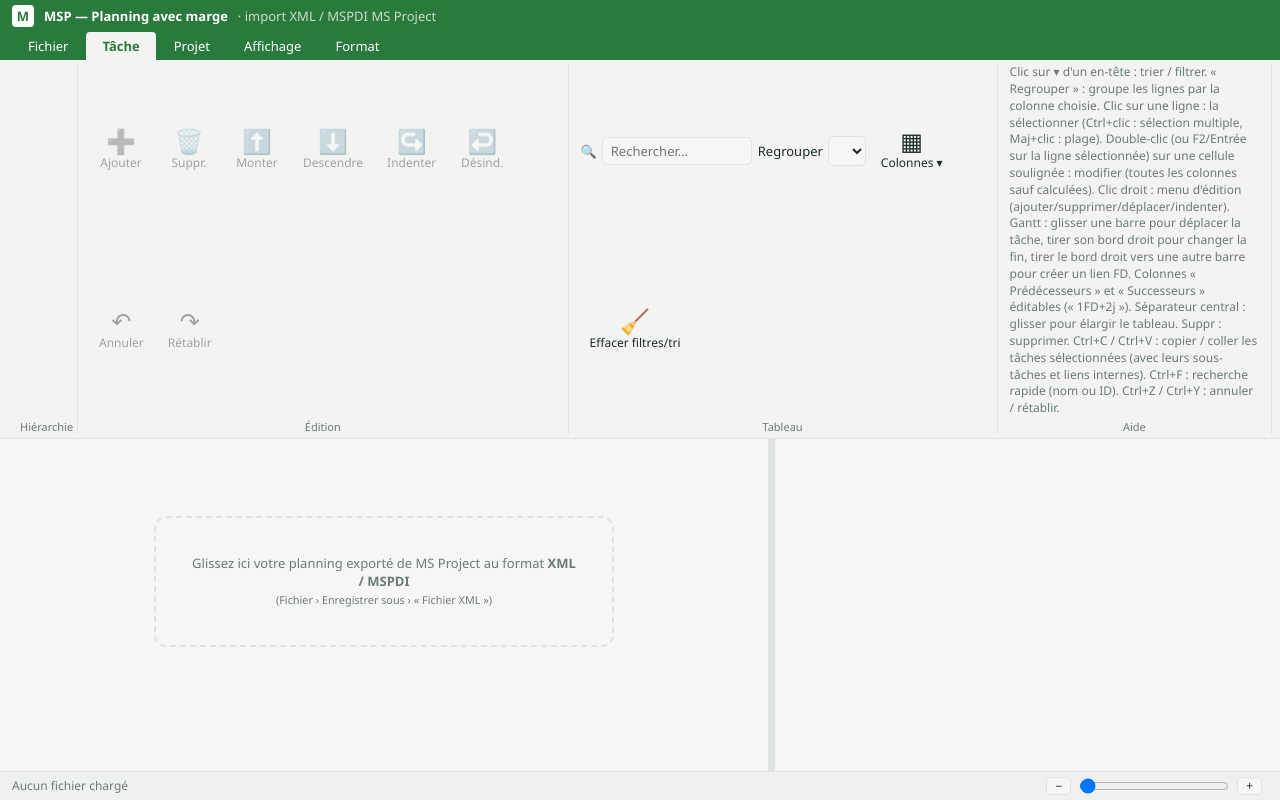
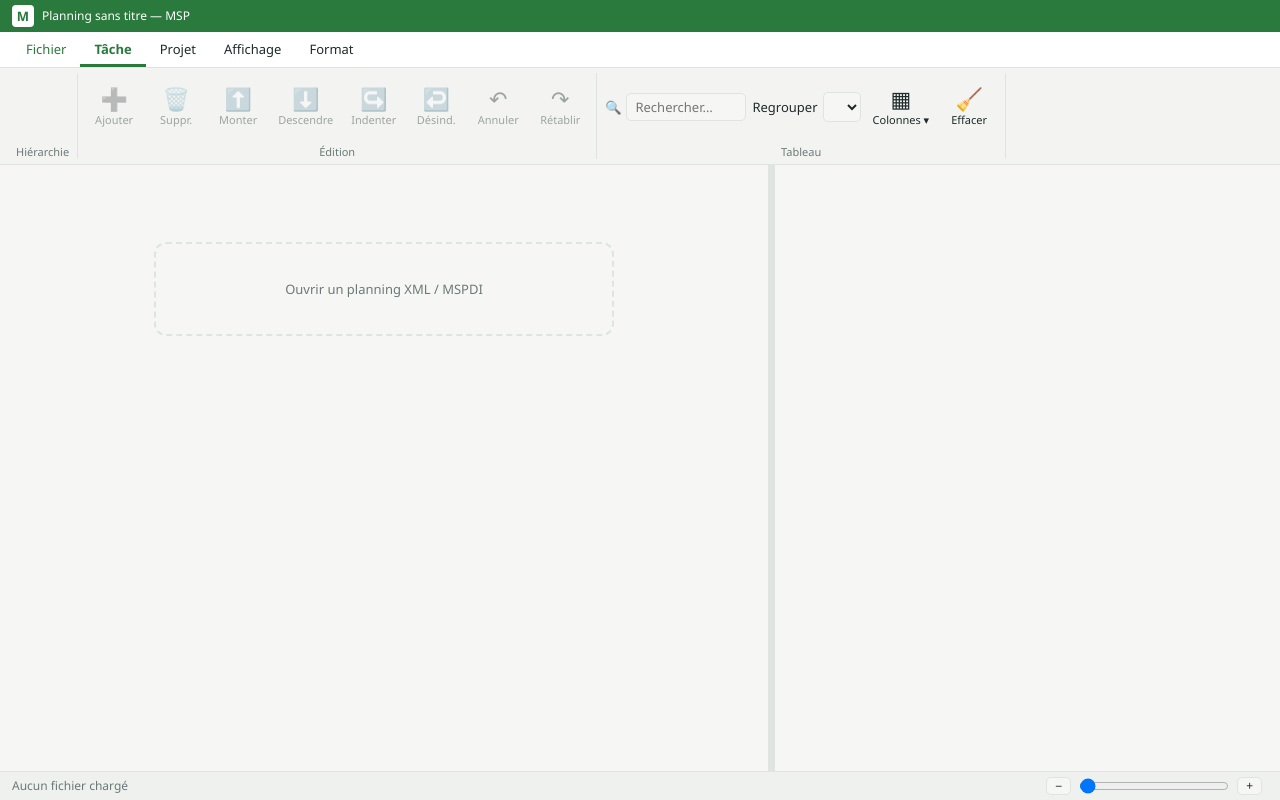
Before and after one commit to Louis-Proffit/msp, a website: page msp.html in a window 1280 px wide. Drawn offline with Linux system fonts and the light colour scheme.

Commit message:
v19 : bandeau compact inspiré de MS Project
Co-authored-by: Copilot <223556219+Copilot@users.noreply.github.com>

```diff
--- a/msp.html
+++ b/msp.html
@@ -69,50 +69,52 @@ tr.grph td{background:var(--hd);font-weight:700}tr.grph em{color:var(--mu);font-
 .lb{position:absolute;top:6px;font-size:11px;color:var(--mu);white-space:nowrap;pointer-events:none}
 .pan h4{margin:8px 0 3px;font-size:12px;color:var(--mu)}.pan select{width:100%;margin-top:2px}
 th,.gh{background:linear-gradient(var(--pn),var(--hd))}
-#title{display:flex;align-items:center;gap:10px;padding:5px 12px;background:var(--ti);color:#fff;font-weight:600}
-#title .sub{font-weight:400;opacity:.75}
+#title{display:flex;align-items:center;gap:8px;min-height:32px;padding:4px 12px;background:var(--ti);color:#fff;font-weight:500;font-size:12px}
 .logo{display:grid;place-items:center;width:22px;height:22px;border-radius:4px;background:#fff;color:var(--ti);font-size:13px}
 #rib{display:block!important;padding:0!important;gap:0!important;background:var(--rb);border-bottom:1px solid var(--ln);position:relative;z-index:30}
-#tabs{display:flex;gap:2px;padding:0 12px;background:var(--ti)}
-#tabs button{border:0;border-radius:4px 4px 0 0;background:transparent;color:#fff;padding:5px 16px}
-#tabs button:hover{background:#ffffff26}#tabs button.on{background:var(--rb);color:var(--ti);font-weight:600}
-.bar{display:flex;align-items:stretch;min-height:92px;padding:4px 8px}.bar[hidden]{display:none}
-.g{display:flex;flex-direction:column;padding:0 12px;border-right:1px solid var(--ln);min-width:70px}
+#tabs{display:flex;gap:0;padding:0 12px;background:var(--pn);border-bottom:1px solid var(--ln)}
+#tabs button{border:0;border-bottom:3px solid transparent;border-radius:0;background:transparent;color:var(--tx);padding:8px 14px 6px}
+#tabs button[data-t=f]{color:var(--ti)}
+#tabs button:hover{background:color-mix(in srgb,var(--ti) 8%,var(--pn))}
+#tabs button.on{border-bottom-color:var(--ti);background:var(--pn);color:var(--ti);font-weight:600}
+.bar{display:flex;align-items:stretch;min-height:96px;padding:5px 8px;background:var(--rb);overflow-x:auto}.bar[hidden]{display:none}
+.g{display:flex;flex-direction:column;padding:0 8px;border-right:1px solid var(--ln);min-width:70px}
+#tab-t .g{flex:none}#tab-t .row{flex-wrap:nowrap}#tab-t .big{min-width:56px;padding:4px 5px}
 .g .row{flex:1;display:flex;align-items:center;gap:6px;flex-wrap:wrap}.g .col{flex-direction:column;align-items:flex-start;justify-content:center}
-.g h5{margin:2px 0 0;text-align:center;font-weight:400;font-size:11px;color:var(--mu)}
-.g label{color:var(--tx)}.hint{max-width:300px;font-size:12px;color:var(--mu)}
-.big{display:flex;flex-direction:column;align-items:center;gap:2px;min-width:62px;padding:6px 8px;border:1px solid transparent;background:transparent;border-radius:4px;font-size:12px}
-.big i{font-style:normal;font-size:24px;line-height:1}
-.big:hover{background:color-mix(in srgb,var(--ti) 14%,var(--rb));border-color:var(--ln)}
+.g h5{margin:3px 0 0;text-align:center;font-weight:400;font-size:11px;color:var(--mu)}
+.g label{color:var(--tx)}.hint{max-width:220px;font-size:11px;color:var(--mu)}
+.big{display:flex;flex-direction:column;align-items:center;justify-content:center;gap:3px;min-width:58px;min-height:62px;padding:5px 7px;border:1px solid transparent;background:transparent;border-radius:3px;font-size:11px}
+.big i{font-style:normal;font-size:22px;line-height:1}
+.big:hover{background:color-mix(in srgb,var(--ti) 10%,var(--rb));border-color:var(--ln)}
+#q{max-width:120px}
+@media(max-width:700px){#tabs{padding:0 4px}#tabs button{padding:8px 9px 6px}.g{flex:none}.g .row{flex-wrap:nowrap}}
 #sb{display:flex;align-items:center;gap:16px;padding:3px 12px;background:var(--hd);border-top:1px solid var(--ln);font-size:12px}
 #sb #stats{flex:1;background:none;border:0;padding:0}
 #zm{display:flex;align-items:center;gap:6px}#zm button{padding:0 8px}#zm input{width:150px}
 </style>
 </head>
 <body>
-<div id="title"><b class="logo">M</b><span id="ttl">MSP — Planning avec marge</span><span class="sub">· import XML / MSPDI MS Project</span></div>
+<div id="title"><b class="logo">M</b><span id="ttl">Planning sans titre — MSP</span></div>
 <header id="rib">
 <nav id="tabs"><button data-t="f">Fichier</button><button data-t="t" class="on">Tâche</button><button data-t="p">Projet</button><button data-t="v">Affichage</button><button data-t="m">Format</button></nav>
 <input type="file" id="file" accept=".xml,.mspdi,.mpp,application/xml,text/xml" hidden>
 
 <div class="bar" id="tab-f" hidden>
 <section class="g"><div class="row"><button class="big" onclick="file.click()"><i>📂</i>Ouvrir</button></div><h5>Fichier</h5></section>
-<section class="g"><div class="row"><button class="big" id="bx" disabled><i>🗂️</i>XML Project</button><button class="big" id="bc" disabled><i>📊</i>CSV (Excel)</button><button class="big" id="bh" disabled><i>🌐</i>HTML</button><button class="big" id="bp" disabled><i>📄</i>PDF</button><button class="big" id="bpptx" disabled><i>PPT</i>PPTX (sélection)</button></div><h5>Exporter (vue courante / sélection)</h5></section>
+<section class="g"><div class="row"><button class="big" id="bx" disabled><i>🗂️</i>XML</button><button class="big" id="bc" disabled><i>📊</i>CSV</button><button class="big" id="bh" disabled><i>🌐</i>HTML</button><button class="big" id="bp" disabled><i>📄</i>PDF</button><button class="big" id="bpptx" disabled><i>PPT</i>PPTX</button></div><h5>Exporter</h5></section>
 </div>
 
 <div class="bar" id="tab-t">
 <section class="g"><div class="row"><span id="lv"></span></div><h5>Hiérarchie</h5></section>
 <section class="g"><div class="row"><button class="big" id="bAdd" disabled><i>➕</i>Ajouter</button><button class="big" id="bDel" disabled><i>🗑️</i>Suppr.</button><button class="big" id="bUp" disabled><i>⬆️</i>Monter</button><button class="big" id="bDn" disabled><i>⬇️</i>Descendre</button><button class="big" id="bInd" disabled><i>↪️</i>Indenter</button><button class="big" id="bOut" disabled><i>↩️</i>Désind.</button><button class="big" id="bUn" disabled><i>↶</i>Annuler</button><button class="big" id="bRe" disabled><i>↷</i>Rétablir</button></div><h5>Édition</h5></section>
-<section class="g"><div class="row"><label>🔍 <input type="search" id="q" placeholder="Rechercher…" style="width:150px" title="Recherche rapide sur le nom / ID (Ctrl+F)"></label><label>Regrouper <select id="grp"></select></label><details class="dd"><summary class="big"><i>▦</i>Colonnes ▾</summary><div class="pan" id="pan"></div></details><button class="big" id="bf"><i>🧹</i>Effacer filtres/tri</button></div><h5>Tableau</h5></section>
-<section class="g"><div class="row"><span class="hint">Clic sur ▾ d'un en-tête : trier / filtrer. « Regrouper » : groupe les lignes par la colonne choisie. Clic sur une ligne : la sélectionner (Ctrl+clic : sélection multiple, Maj+clic : plage). Double-clic (ou F2/Entrée sur la ligne sélectionnée) sur une cellule soulignée : modifier (toutes les colonnes sauf calculées). Clic droit : menu d'édition (ajouter/supprimer/déplacer/indenter). Gantt : glisser une barre pour déplacer la tâche, tirer son bord droit pour changer la fin, tirer le bord droit vers une autre barre pour créer un lien FD. Colonnes « Prédécesseurs » et « Successeurs » éditables (« 1FD+2j »). Séparateur central : glisser pour élargir le tableau. Suppr : supprimer. Ctrl+C / Ctrl+V : copier / coller les tâches sélectionnées (avec leurs sous-tâches et liens internes). Ctrl+F : recherche rapide (nom ou ID). Ctrl+Z / Ctrl+Y : annuler / rétablir.</span></div><h5>Aide</h5></section>
+<section class="g"><div class="row"><label>🔍 <input type="search" id="q" placeholder="Rechercher…" style="width:150px" title="Recherche rapide sur le nom / ID (Ctrl+F)"></label><label>Regrouper <select id="grp"></select></label><details class="dd"><summary class="big"><i>▦</i>Colonnes ▾</summary><div class="pan" id="pan"></div></details><button class="big" id="bf" title="Effacer les filtres et le tri"><i>🧹</i>Effacer</button></div><h5>Tableau</h5></section>
 </div>
 
 <div class="bar" id="tab-p" hidden>
 <section class="g"><div class="row col"><label>Coefficient <input type="number" id="k" value="1.3" min="0.1" step="0.05"></label><label>Méthode <select id="mode"><option value="dep">Respecter les liens</option><option value="prop">Homothétie du calendrier</option></select></label></div><h5>Marge</h5></section>
 <section class="g"><div class="row col"><label><input type="checkbox" id="calOn"> Jours ouvrés (calendrier du fichier)</label><label>Calendrier <select id="calSel"></select></label><small class="hint" id="calInfo"></small></div><h5>Calendrier</h5></section>
 <section class="g"><div class="row col"><label>Emplacement <select id="baseSlot"><option value="0">Baseline 0 (principale)</option><option value="1">Baseline 1</option><option value="2">Baseline 2</option><option value="3">Baseline 3</option><option value="4">Baseline 4</option><option value="5">Baseline 5</option><option value="6">Baseline 6</option><option value="7">Baseline 7</option><option value="8">Baseline 8</option><option value="9">Baseline 9</option><option value="10">Baseline 10</option></select></label><div class="row"><button class="big" id="bBase" disabled><i>📌</i>Définir référence</button><button class="big" id="bBaseClear" disabled><i>✕</i>Effacer</button></div></div><h5>Baselines MS Project</h5></section>
-<section class="g"><div class="row col"><label><input type="checkbox" id="useC" checked> Appliquer les contraintes dans le calcul</label><small class="hint">« Doit commencer le » / « Début au plus tôt » bloquent le début (marqueur orange dans le Gantt). « Doit finir le », « au plus tard » et échéance (`Deadline`) dépassées → alerte rouge, colonne « Alerte ».</small></div><h5>Contraintes</h5></section>
-<section class="g"><div class="row"><span class="hint">Chaque durée est multipliée par le coefficient, puis les tâches et jalons suivants sont décalés. Planning avec marge en bleu, initial en gris. Avec « Jours ouvrés », les durées sont comptées en temps ouvré (week-ends et jours fériés du fichier exclus) et les jours non travaillés sont grisés dans le Gantt.</span></div><h5>Principe</h5></section>
+<section class="g"><div class="row col"><label><input type="checkbox" id="useC" checked> Appliquer les contraintes</label></div><h5>Contraintes</h5></section>
 </div>
 
 <div class="bar" id="tab-v" hidden>
@@ -128,7 +130,7 @@ th,.gh{background:linear-gradient(var(--pn),var(--hd))}
 </div>
 </header>
 <div id="msg"></div>
-<div id="main"><div id="L"><div id="empty">Glissez ici votre planning exporté de MS Project au format <b>XML / MSPDI</b><br><small>(Fichier › Enregistrer sous › « Fichier XML »)</small></div></div><div id="sp" title="Glisser pour redimensionner le tableau"></div><div id="R"></div></div>
+<div id="main"><div id="L"><div id="empty">Ouvrir un planning XML / MSPDI</div></div><div id="sp" title="Glisser pour redimensionner le tableau"></div><div id="R"></div></div>
 <footer id="sb"><div id="stats"><span>Aucun fichier chargé</span></div><div id="zm"><button id="zo" title="Zoom arrière">−</button><input type="range" id="zoom" min="0" max="100" value="0"><button id="zi" title="Zoom avant">+</button><span id="zl"></span></div></footer>
 <script>
 const $=id=>document.getElementById(id),DAY=864e5,p2=n=>String(n).padStart(2,'0');
@@ -1173,7 +1175,7 @@ async function load(f){
     else txt=new TextDecoder('utf-8').decode(buf);
     const ext=(f.name.split('.').pop()||'').toLowerCase();
     if(ext==='mpp')throw Error("Le format .mpp est binaire et propriétaire : cette page ne peut pas le lire. Dans MS Project : Fichier › Enregistrer sous › « Fichier XML », puis ouvrez ce fichier ici.");
-    parse(txt);buildHead();render();$('ttl').textContent=fname+' — Planning avec marge';showTab('t');
+    parse(txt);buildHead();render();$('ttl').textContent=fname+' — MSP';showTab('t');
   }catch(e){err(e.message)}
 }
 $('file').onchange=e=>e.target.files[0]&&load(e.target.files[0]);
```
